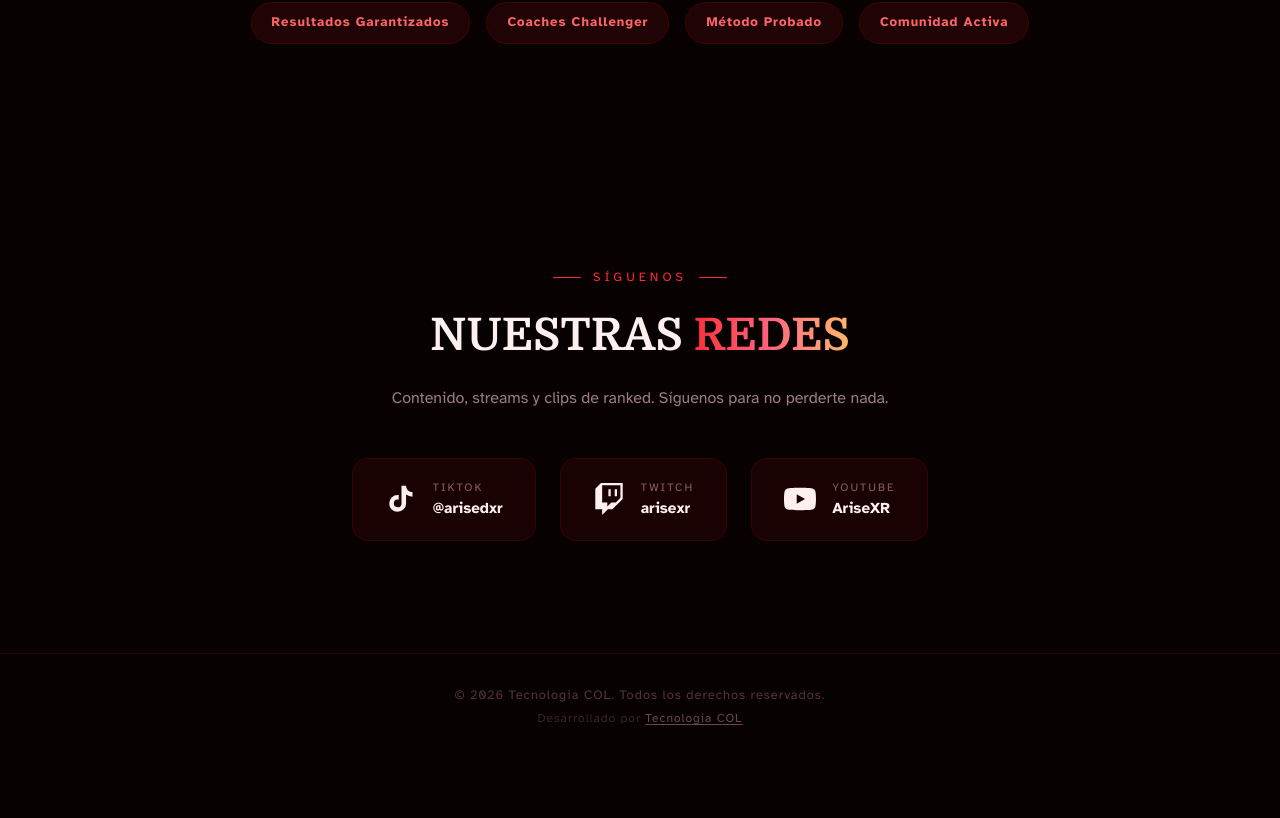
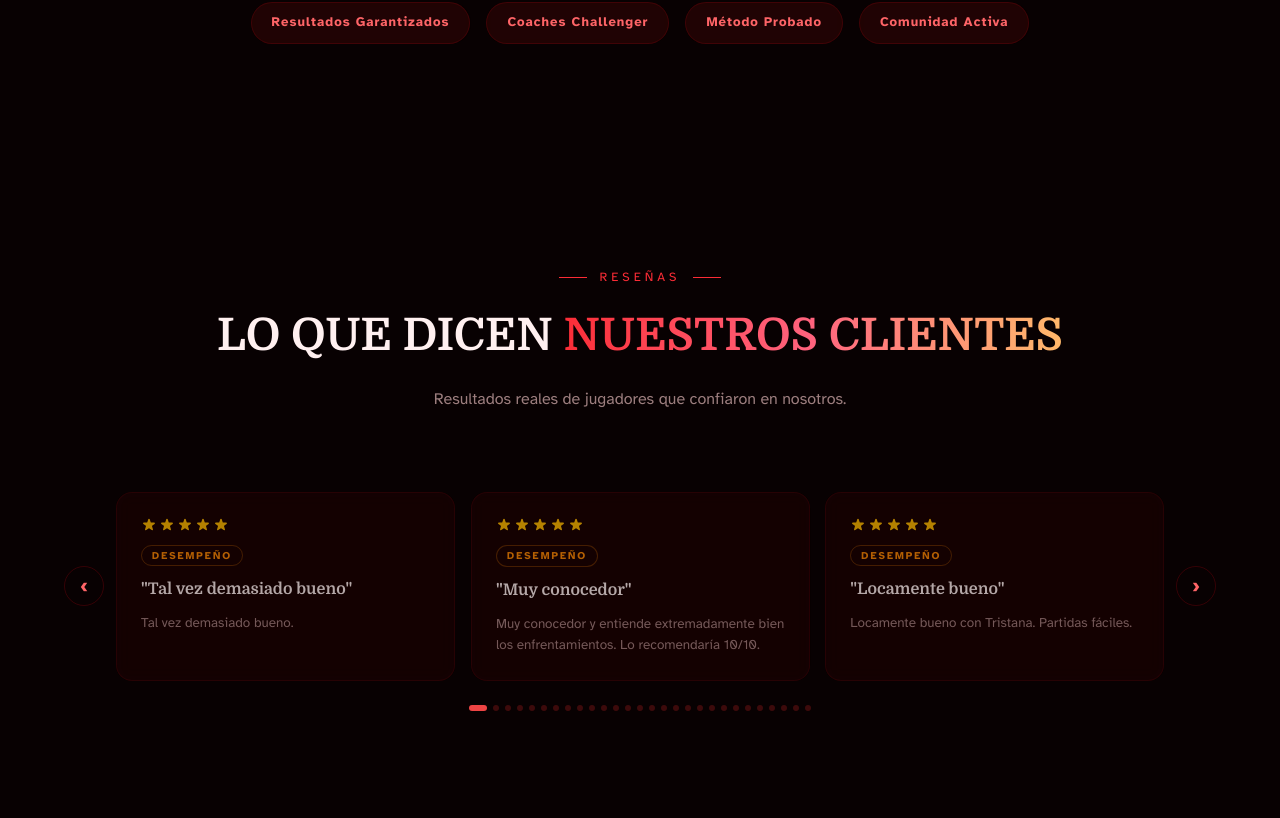
Before and after one commit to jackira01/arise-coach, a Vue app: page / in a window 1280 px wide. Shown: the part 3942-4760 px from the top of the page. Before the commit the page ends 4701 px from the top, so only its background shows below. Built offline with nearby package versions, Linux system fonts and the light colour scheme; a web font is replaced by a local one.

Commit message:
feat: agregar componente ReviewCarousel y sección de reseñas en HomeView

```diff
--- /dev/null
+++ b/src/components/ReviewCarousel.vue
@@ -0,0 +1,159 @@
+<script setup lang="ts">
+import { ref, onMounted, onUnmounted } from 'vue'
+
+interface Review {
+  title: string
+  text: string
+  category: string
+}
+
+const reviews: Review[] = [
+  // Desempeño y Habilidad
+  { title: 'Tal vez demasiado bueno', text: 'Tal vez demasiado bueno.', category: 'Desempeño' },
+  { title: 'Muy conocedor', text: 'Muy conocedor y entiende extremadamente bien los enfrentamientos. Lo recomendaría 10/10.', category: 'Desempeño' },
+  { title: 'Locamente bueno', text: 'Locamente bueno con Tristana. Partidas fáciles.', category: 'Desempeño' },
+  { title: 'EL MEJOR TRISTANA', text: 'EL MEJOR TRISTANA DE MÉXICO!! UUUU MCACO!!!!', category: 'Desempeño' },
+  { title: 'Súper fácil', text: '¡Victoria súper fácil en P2! Genial con Tristana.', category: 'Desempeño' },
+  { title: 'El mejor booster', text: 'El mejor booster del sitio, ¡sin duda! El aumento más rápido que he tenido. Gran trabajo.', category: 'Desempeño' },
+  { title: 'Excelente y rápido', text: 'Excelente y rápido.', category: 'Desempeño' },
+  { title: 'Profesional y habilidoso', text: 'Profesional, habilidoso.', category: 'Desempeño' },
+  { title: 'Muy alta calidad', text: 'Pedí mis 10 partidas de posicionamiento la noche antes de la nueva temporada... el booster fue lo suficientemente inteligente para esperar a que iniciara la temporada. Una jugada de 9000 de IQ. El pedido se completó en menos de 24 horas.', category: 'Desempeño' },
+  { title: 'El mejor jugador', text: 'El mejor jugador con el que he jugado en este sitio.', category: 'Desempeño' },
+  // Actitud y Servicio
+  { title: 'Amigable, profesional y rápido', text: 'Amigable, profesional, rápido.', category: 'Actitud' },
+  { title: 'Persona increíble', text: 'PERSONA INCREÍBLE Y MUY BUEN BOOSTER.', category: 'Actitud' },
+  { title: 'Muy amable', text: 'Un tipo muy amable, partidas rápidas. Definitivamente lo recomiendo.', category: 'Actitud' },
+  { title: 'Actitud asombrosa', text: '¡Actitud asombrosa y desempeño fenomenal!', category: 'Actitud' },
+  { title: 'Súper amigable', text: 'Súper amigable.', category: 'Actitud' },
+  { title: 'Muy receptivo', text: 'Muy receptivo y excelente en el juego.', category: 'Actitud' },
+  { title: 'Honestamente feliz', text: 'Juego no extremadamente impresionante pero por encima del promedio y muy amigable, para ser honesto estaba feliz porque fue muy positivo... me sentí feliz de tenerlo de nuevo como booster.', category: 'Actitud' },
+  { title: 'Increíble', text: '¡Es increíble!', category: 'Actitud' },
+  // Generales
+  { title: '10/10 Lo mejor', text: 'El mejor booster que he visto. El tipo es un profesional.', category: 'General' },
+  { title: 'Muy bueno', text: 'Muy bueno.', category: 'General' },
+  { title: 'Gran compañero', text: 'Fue muy amable y nos llevamos muy bien. Me dio excelentes sugerencias que ayudaron a mejorar mi juego en general.', category: 'General' },
+  { title: 'Amables y profesionales', text: 'Fueron muy amables y profesionales.', category: 'General' },
+  { title: 'Servicio A+', text: 'El primer booster se enfermó y tuvo que ser cambiado. El segundo terminó el pedido en unas 12 horas. A+.', category: 'General' },
+  { title: 'Muy confiable', text: 'Muy confiable y da buenos resultados.', category: 'General' },
+  { title: 'Genial', text: '¡Genial!', category: 'General' },
+  { title: 'Tipo increíble', text: 'Tipo increíble, lo recomiendo mucho para un aumento.', category: 'General' },
+  { title: 'Súper bien', text: 'Súper bueno en el juego y muy amigable.', category: 'General' },
+  { title: 'El booster', text: 'El booster hizo un excelente trabajo.', category: 'General' },
+]
+
+const currentIndex = ref(0)
+let interval: ReturnType<typeof setInterval> | null = null
+
+function next() {
+  currentIndex.value = (currentIndex.value + 1) % reviews.length
+}
+
+function prev() {
+  currentIndex.value = (currentIndex.value - 1 + reviews.length) % reviews.length
+}
+
+function goTo(index: number) {
+  currentIndex.value = index
+  resetAutoplay()
+}
+
+function resetAutoplay() {
+  if (interval) clearInterval(interval)
+  interval = setInterval(next, 5000)
+}
+
+onMounted(() => {
+  interval = setInterval(next, 5000)
+})
+
+onUnmounted(() => {
+  if (interval) clearInterval(interval)
+})
+
+// Show 3 cards at a time on desktop
+function getVisibleIndices() {
+  const len = reviews.length
+  return [
+    (currentIndex.value - 1 + len) % len,
+    currentIndex.value,
+    (currentIndex.value + 1) % len,
+  ]
+}
+
+const categoryColor: Record<string, string> = {
+  Desempeño: 'text-orange-400 border-orange-400/30',
+  Actitud: 'text-rose-400 border-rose-400/30',
+  General: 'text-red-400 border-red-400/30',
+}
+</script>
+
+<template>
+  <div class="relative">
+    <!-- Cards container -->
+    <div class="flex items-center gap-3">
+      <!-- Prev button -->
+      <button
+        @click="prev(); resetAutoplay()"
+        class="w-10 h-10 flex items-center justify-center rounded-full border border-red-800/30 text-red-400 font-black text-xl transition-colors hover:bg-red-800/15 shrink-0"
+        aria-label="Anterior"
+      >
+        ‹
+      </button>
+
+      <!-- Cards -->
+      <div class="flex-1 grid grid-cols-1 md:grid-cols-3 gap-4 overflow-hidden">
+        <div
+          v-for="idx in getVisibleIndices()"
+          :key="idx"
+          class="bg-red-950/30 backdrop-blur-sm border border-red-800/20 rounded-2xl p-6 flex flex-col gap-3 transition-all duration-300 hover:border-red-700/35 hover:shadow-[0_0_25px_rgba(180,20,20,.2)]"
+          :class="idx === currentIndex ? 'md:scale-[1.03] shadow-[0_0_30px_rgba(180,20,20,.25)]' : 'hidden md:flex opacity-70'"
+        >
+          <!-- Stars -->
+          <div class="flex gap-0.5">
+            <svg v-for="s in 5" :key="s" class="w-4 h-4 text-amber-400" viewBox="0 0 20 20" fill="currentColor">
+              <path d="M9.049 2.927c.3-.921 1.603-.921 1.902 0l1.07 3.292a1 1 0 00.95.69h3.462c.969 0 1.371 1.24.588 1.81l-2.8 2.034a1 1 0 00-.364 1.118l1.07 3.292c.3.921-.755 1.688-1.54 1.118l-2.8-2.034a1 1 0 00-1.175 0l-2.8 2.034c-.784.57-1.838-.197-1.539-1.118l1.07-3.292a1 1 0 00-.364-1.118L2.98 8.72c-.783-.57-.38-1.81.588-1.81h3.461a1 1 0 00.951-.69l1.07-3.292z"/>
+            </svg>
+          </div>
+
+          <!-- Category badge -->
+          <span
+            :class="['self-start font-primary text-[.65rem] font-bold uppercase tracking-[2px] px-2.5 py-0.5 rounded-full border', categoryColor[reviews[idx]!.category] ?? 'text-red-400 border-red-400/30']"
+          >
+            {{ reviews[idx]!.category }}
+          </span>
+
+          <!-- Title -->
+          <h4 class="font-serif text-[1rem] font-bold text-[#fff0f0] leading-snug">
+            "{{ reviews[idx]!.title }}"
+          </h4>
+
+          <!-- Text -->
+          <p class="font-primary text-[.84rem] text-[rgba(255,210,210,.6)] leading-relaxed flex-1">
+            {{ reviews[idx]!.text }}
+          </p>
+        </div>
+      </div>
+
+      <!-- Next button -->
+      <button
+        @click="next(); resetAutoplay()"
+        class="w-10 h-10 flex items-center justify-center rounded-full border border-red-800/30 text-red-400 font-black text-xl transition-colors hover:bg-red-800/15 shrink-0"
+        aria-label="Siguiente"
+      >
+        ›
+      </button>
+    </div>
+
+    <!-- Dots -->
+    <div class="flex gap-1.5 justify-center mt-6 flex-wrap max-w-md mx-auto">
+      <button
+        v-for="(_, i) in reviews"
+        :key="i"
+        @click="goTo(i)"
+        class="h-1.5 rounded-full transition-all duration-300"
+        :style="{ width: i === currentIndex ? '18px' : '6px', background: i === currentIndex ? '#ef4444' : 'rgba(220,40,40,.25)' }"
+        :aria-label="`Ir a reseña ${i + 1}`"
+      />
+    </div>
+  </div>
+</template>
--- a/src/views/HomeView.vue
+++ b/src/views/HomeView.vue
@@ -3,6 +3,7 @@ import Header from '@/components/Header.vue'
 import HeroText from '@/components/HeroText.vue'
 import HeroChart from '@/components/HeroChart.vue'
 import Stats from '@/components/Stats.vue'
+import ReviewCarousel from '@/components/ReviewCarousel.vue'
 
 // ── PRECIOS ────────────────────────────────────────────────
 const PLANS = [
@@ -398,6 +399,29 @@ const TOPIC_CATEGORIES = [
     </div>
   </section>
 
+  <!-- ══════════════════ RESEÑAS ══════════════════ -->
+  <section id="resenas" class="relative z-[2] py-16 md:py-28 px-5 sm:px-8 lg:px-13">
+    <div class="max-w-6xl mx-auto">
+      <div v-reveal class="text-center mb-12 md:mb-20">
+        <div class="flex items-center justify-center gap-3 font-primary text-[.78rem] tracking-[4px] uppercase text-red-500 mb-4">
+          <span class="w-7 h-px bg-red-500 inline-block" />
+          Reseñas
+          <span class="w-7 h-px bg-red-500 inline-block" />
+        </div>
+        <h2 class="font-serif text-[clamp(2rem,3.5vw,3rem)] font-bold uppercase text-[#fff0f0]">
+          Lo que dicen
+          <span class="bg-linear-to-r from-red-500 via-rose-400 to-orange-300 bg-clip-text text-transparent">Nuestros Clientes</span>
+        </h2>
+        <p class="font-primary text-[1rem] text-[rgba(255,210,210,.6)] mt-4 max-w-xl mx-auto leading-relaxed">
+          Resultados reales de jugadores que confiaron en nosotros.
+        </p>
+      </div>
+      <div v-reveal="200">
+        <ReviewCarousel />
+      </div>
+    </div>
+  </section>
+
   <!-- ══════════════════ REDES SOCIALES ══════════════════ -->
   <section class="relative z-[2] py-16 md:py-28 px-5 sm:px-8 lg:px-13">
     <div class="max-w-4xl mx-auto text-center">
```
